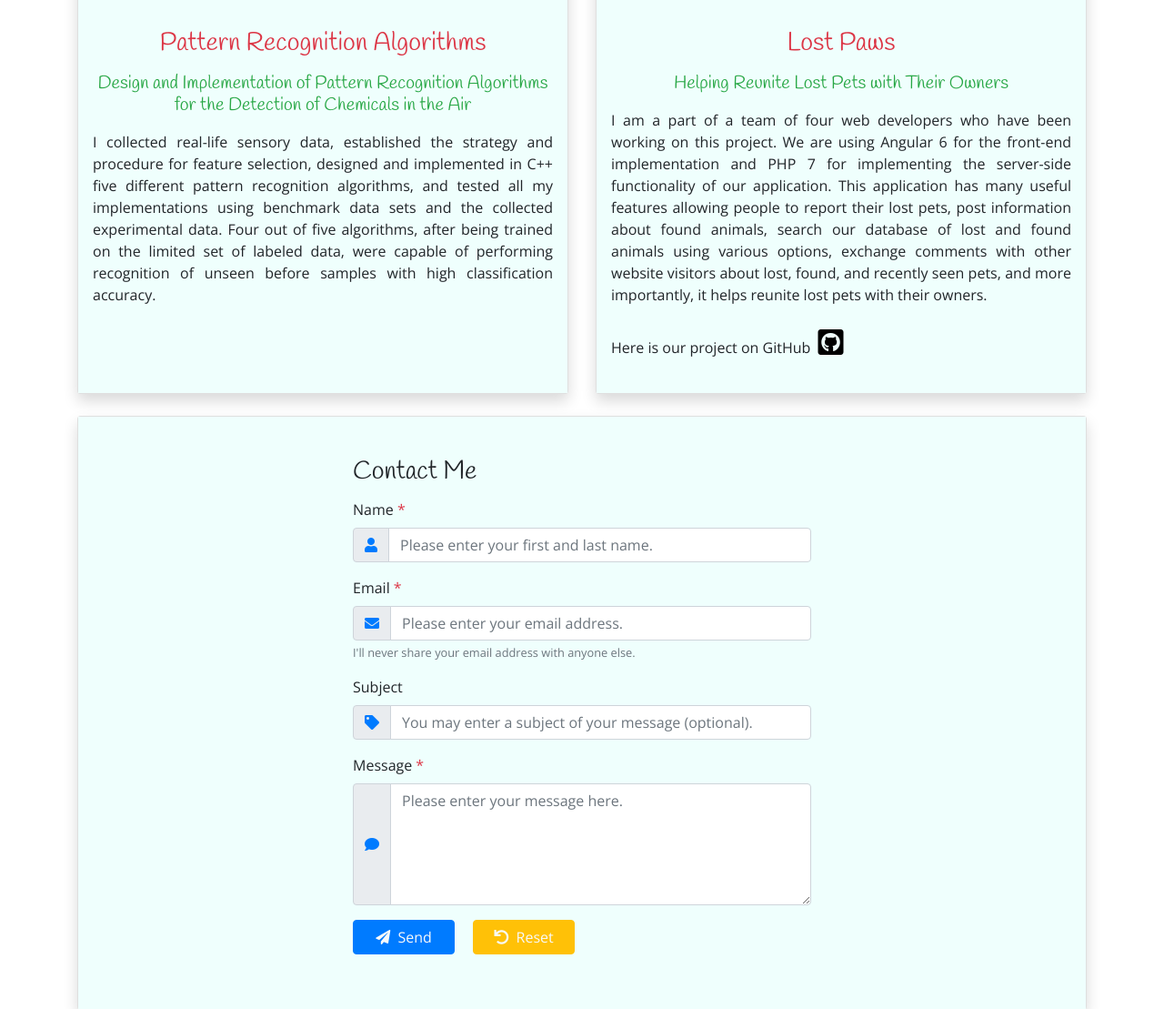
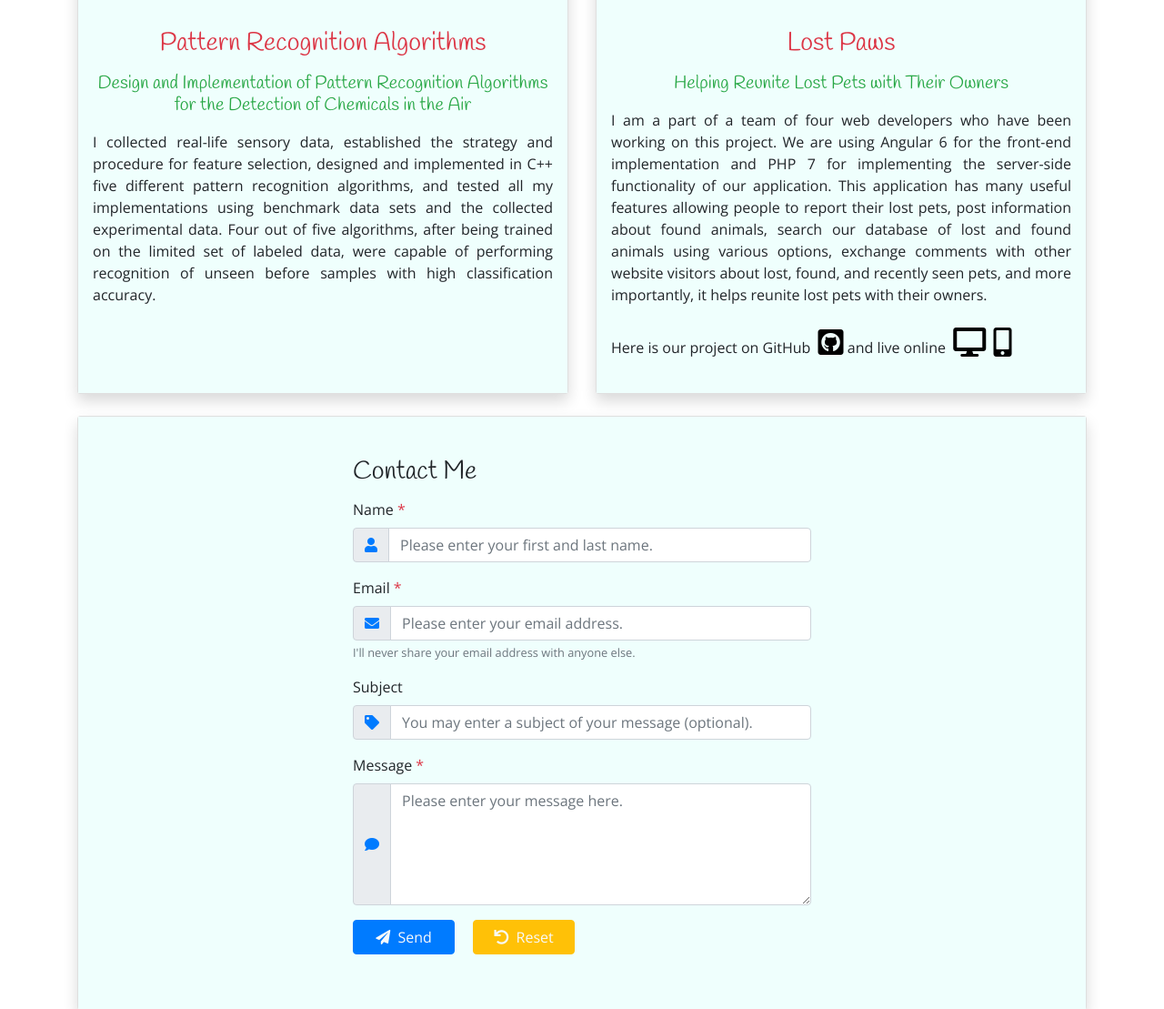
Before and after one commit to afnikitina/my-pwp-asya, a PHP site: page / in a window 1280 px wide. Shown: the part 1875-2984 px from the top of the page at 91% size. Run offline with PHP 8.4, Linux system fonts and the light colour scheme; a stand-in replaces the project's code that opens the database connection; some libraries are stand-ins or nearby versions.

Commit message:
Added a link to my resume and resized images.

```diff
--- a/public_html/css/style.css
+++ b/public_html/css/style.css
@@ -31,7 +31,7 @@ header .rounded-circle {
 }
 
 .jumbotron {
-	background-image: url("../images/header1.jpg");
+	background-image: url("../images/header.jpg");
 	background-size: cover;
 	font-family: 'Acme', sans-serif;
 	height: 100vh;
--- a/public_html/index.php
+++ b/public_html/index.php
@@ -53,8 +53,9 @@
 			<div class="container">
 				<div class="display-1 text-md-right text-light p-5 my-5">Welcome!</div>
 				<div class="text-md-right pb-5 mb-5">
+					<span class="mr-3"><a class="bootstrap-link my-jumbotron" href="files/Asya-Nikitina-Resume.pdf"><i class="fas fa-file-alt text-light"></i></a></span>
 					<span class="mr-3"><a class="bootstrap-link my-jumbotron" href="https://github.com/afnikitina"><i class="fab fa-github-square text-light"></i></a></span>
-					<span class="mr-3"><a class="bootstrap-link my-jumbotron" href="https://www.linkedin.com/in/asya-nikitina-aa083216a/"><i class="fab fa-linkedin text-light"></i></a></span>
+					<span class="mr-3"><a class="bootstrap-link my-jumbotron" href="https://www.linkedin.com/in/asya-nikitina/"><i class="fab fa-linkedin text-light"></i></a></span>
 					<span><a class="bootstrap-link my-jumbotron" href="#contact-me"><i class="fas fa-envelope text-light"></i></a></span>
 				</div>
 				<div class="row justify-content-end pt-5 mt-5">
@@ -128,7 +129,7 @@
 								<h3 class="card-title text-center text-danger mt-3">Lost Paws</h3>
 								<h5 class="card-subtitle mt-3 text-center text-success">Helping Reunite Lost Pets with Their Owners</h5>
 								<p class="card-text text-justify mt-3">I am a part of a team of four web developers who have been working on this project. We are using Angular 6 for the front-end implementation and PHP 7 for implementing the server-side functionality of our application. This application has many useful features allowing people to report their lost pets, post information about found animals, search our database of lost and found animals using various options, exchange comments with other website visitors about lost, found, and recently seen pets, and more importantly, it helps reunite lost pets with their owners.</p>
-								<p>Here is our project on GitHub&nbsp;&nbsp;<a class="bootstrap-link" href="https://github.com/jisbell347/lost-paws"><i class="fab fa-github-square"></i></a></p>
+								<p>Here is our project on GitHub&nbsp;&nbsp;<a class="bootstrap-link" href="https://github.com/jisbell347/lost-paws"><i class="fab fa-github-square"></i></a> and live online&nbsp;&nbsp;<a class="bootstrap-link" href="https://bootcamp-coders.cnm.edu/~jisbell1/lost-paws/public_html/"><i class="fas fa-desktop"></i> <i class="fas fa-mobile-alt"></i></a></p>
 							</div><!--card-body p-3-->
 						</div><!--card-->
 					</div><!--col-md-6-->
```
Also changed, not shown: 1 other file.
